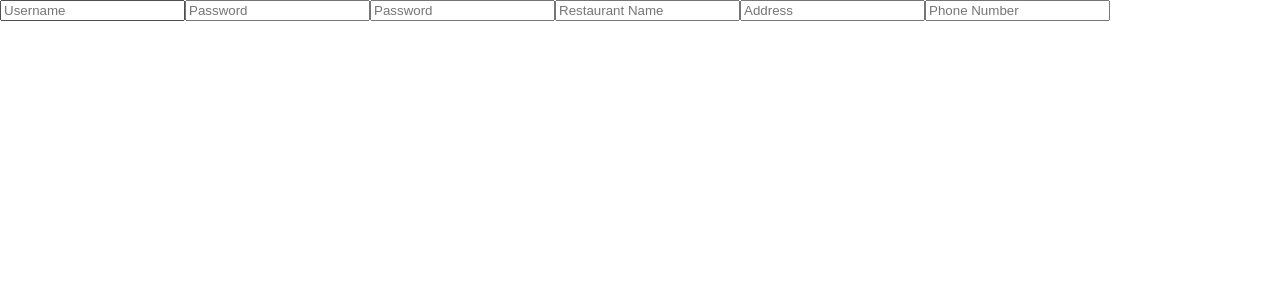
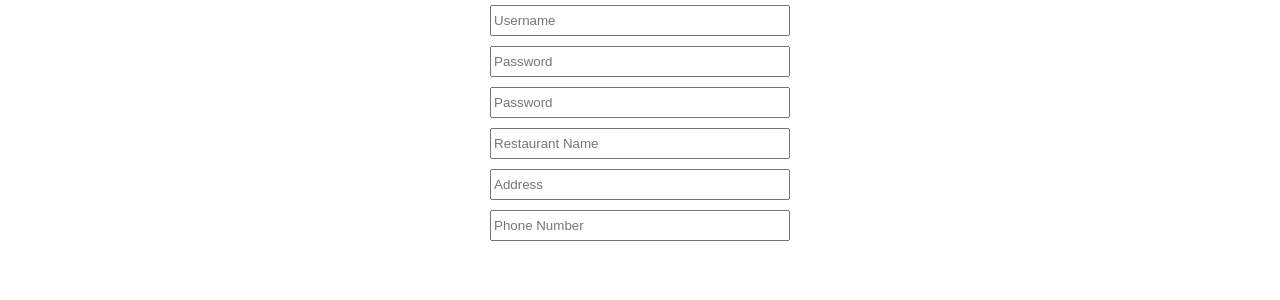
Before and after one commit to nyssa-shepherd/your-tables-ready-admin, a React (Create React App) app: page / in a window 1280 px wide. Shown: the top 300 px of the page. Built offline with nearby package versions, Linux system fonts and the light colour scheme.

Commit message:
Style sign up form

```diff
--- a/package.json
+++ b/package.json
@@ -12,5 +12,8 @@
     "build": "react-scripts build",
     "test": "react-scripts test --env=jsdom",
     "eject": "react-scripts eject"
+  },
+  "devDependencies": {
+    "react-router": "^4.2.0"
   }
 }
--- /dev/null
+++ b/src/SignUp/SignUp.css
@@ -0,0 +1,11 @@
+form {
+  display: flex;
+  flex-direction: column;
+  margin: 0 auto;
+  width: 300px;
+}
+
+input {
+  height: 25px;
+  margin: 5px 0;
+}
--- a/src/SignUp/SignUp.js
+++ b/src/SignUp/SignUp.js
@@ -1,4 +1,5 @@
 import React, { Component } from 'react';
+import './SignUp.css';
 
 class SignUp extends Component {
   constructor() {
```
Also changed, not shown: src/Home/Home.js (added, +22 -0 lines), 1 other file (tests, documents, lock files or other folders).
